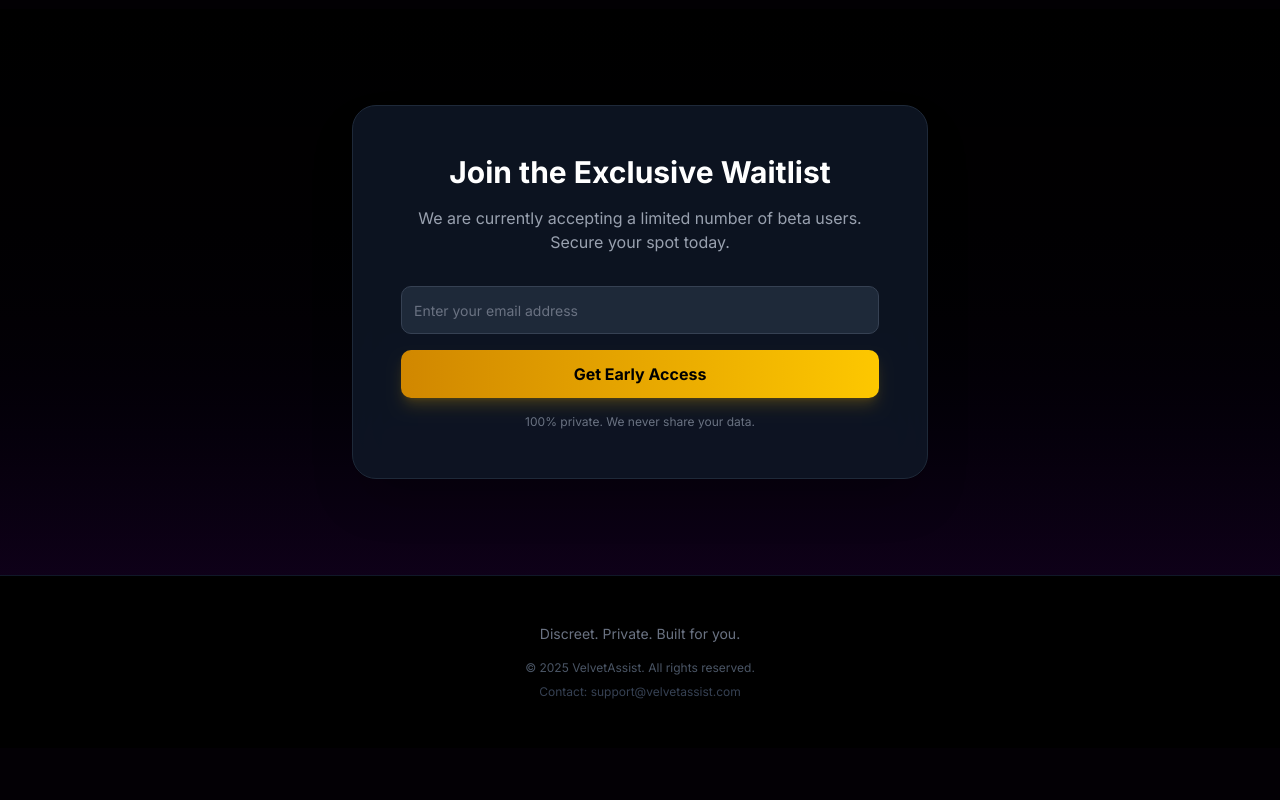
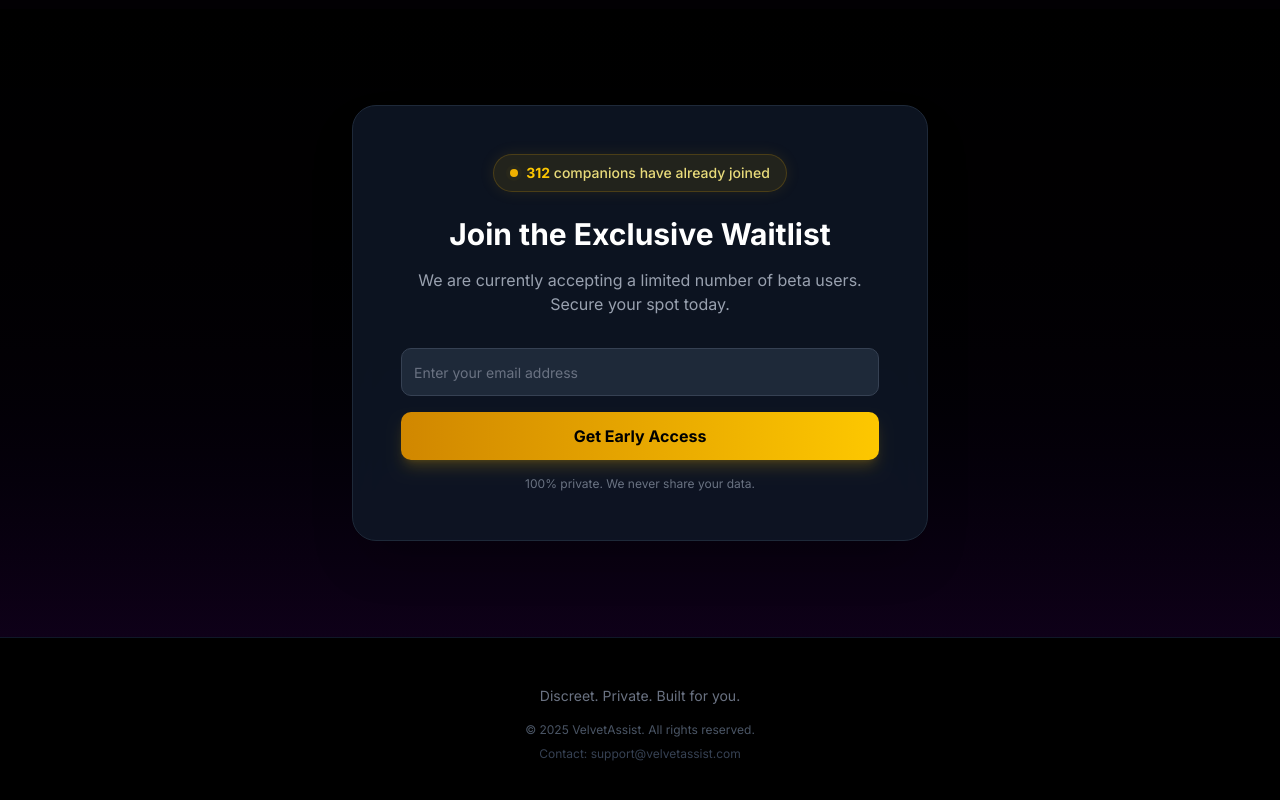
Before and after one commit to ElijahMsheliza/VelvetAssist, a Next.js app: page / in a window 1280 px wide. Shown: the part 4174-4974 px from the top of the page. Before the commit the page ends 4922 px from the top, so only its background shows below. Built offline with nearby package versions, Linux system fonts and the light colour scheme; a web font is replaced by a local one.

Commit message:
Feat: Add social proof counter to waitlist

```diff
--- /dev/null
+++ b/components/WaitlistCounter.tsx
@@ -0,0 +1,30 @@
+"use client"
+
+import { motion } from "framer-motion"
+import { Users } from "lucide-react"
+
+interface WaitlistCounterProps {
+    count: number
+}
+
+export default function WaitlistCounter({ count }: WaitlistCounterProps) {
+    return (
+        <motion.div
+            initial={{ opacity: 0, y: 10 }}
+            whileInView={{ opacity: 1, y: 0 }}
+            transition={{ duration: 0.5, delay: 0.2 }}
+            viewport={{ once: true }}
+            className="flex items-center justify-center gap-2 mb-6"
+        >
+            <div className="inline-flex items-center gap-2 px-4 py-2 rounded-full bg-yellow-500/10 border border-yellow-500/20 shadow-[0_0_15px_rgba(234,179,8,0.1)]">
+                <span className="relative flex h-2 w-2">
+                    <span className="animate-ping absolute inline-flex h-full w-full rounded-full bg-yellow-400 opacity-75"></span>
+                    <span className="relative inline-flex rounded-full h-2 w-2 bg-yellow-500"></span>
+                </span>
+                <span className="text-sm font-medium text-yellow-200/90">
+                    <span className="font-bold text-yellow-400">{count.toLocaleString()}</span> companions have already joined
+                </span>
+            </div>
+        </motion.div>
+    )
+}
--- a/components/WaitlistForm.tsx
+++ b/components/WaitlistForm.tsx
@@ -5,6 +5,7 @@ import { motion } from "framer-motion"
 import { Input } from "@/components/ui/input"
 import { Button } from "@/components/ui/button"
 import { Loader2, CheckCircle } from "lucide-react"
+import WaitlistCounter from "@/components/WaitlistCounter"
 
 export default function WaitlistForm() {
     const [email, setEmail] = useState("")
@@ -48,6 +49,7 @@ export default function WaitlistForm() {
                 >
                     {!success ? (
                         <>
+                            <WaitlistCounter count={312} />
                             <h2 className="text-3xl font-bold text-white mb-4">Join the Exclusive Waitlist</h2>
                             <p className="text-gray-400 mb-8">
                                 We are currently accepting a limited number of beta users. Secure your spot today.
```
